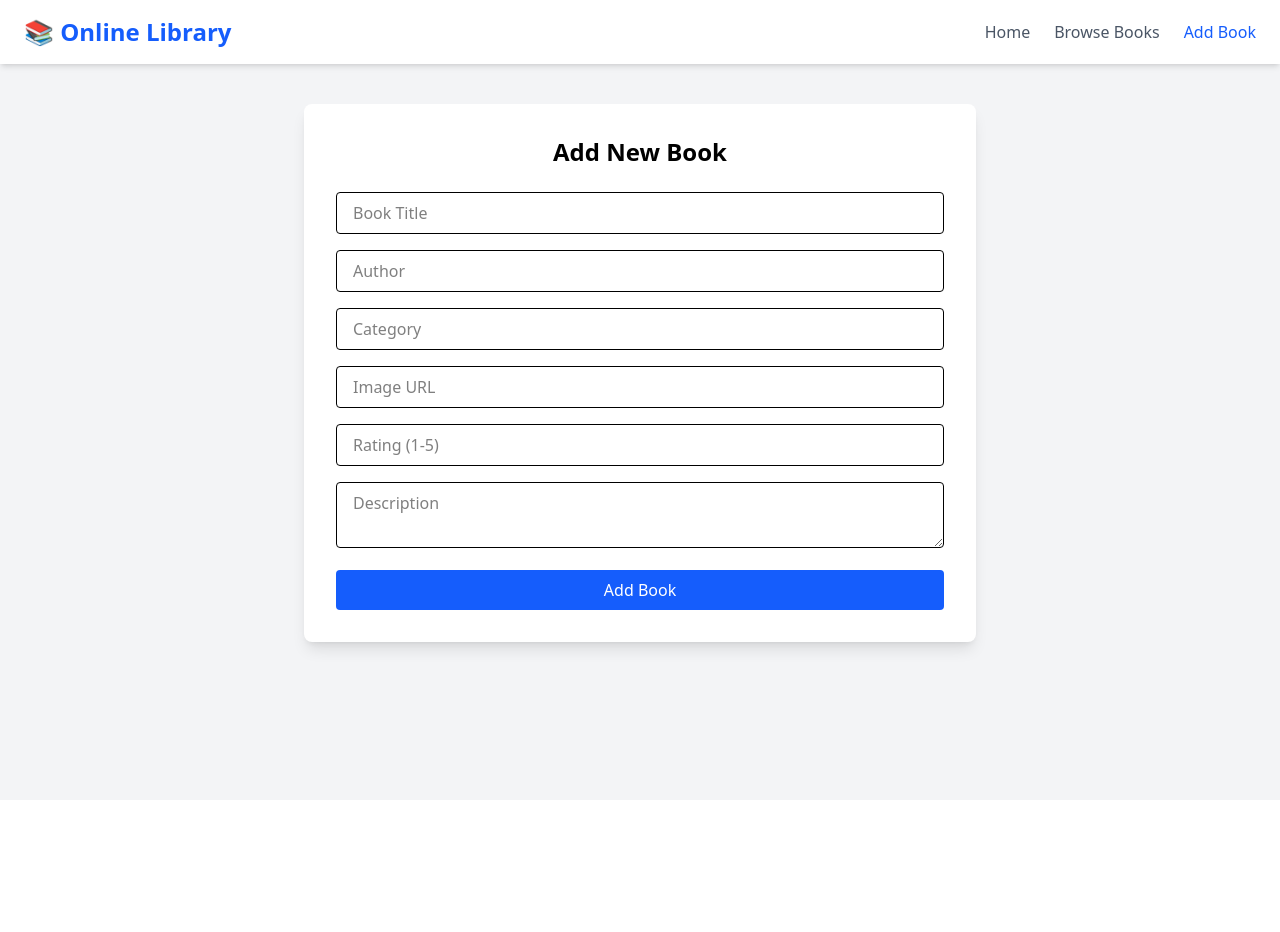
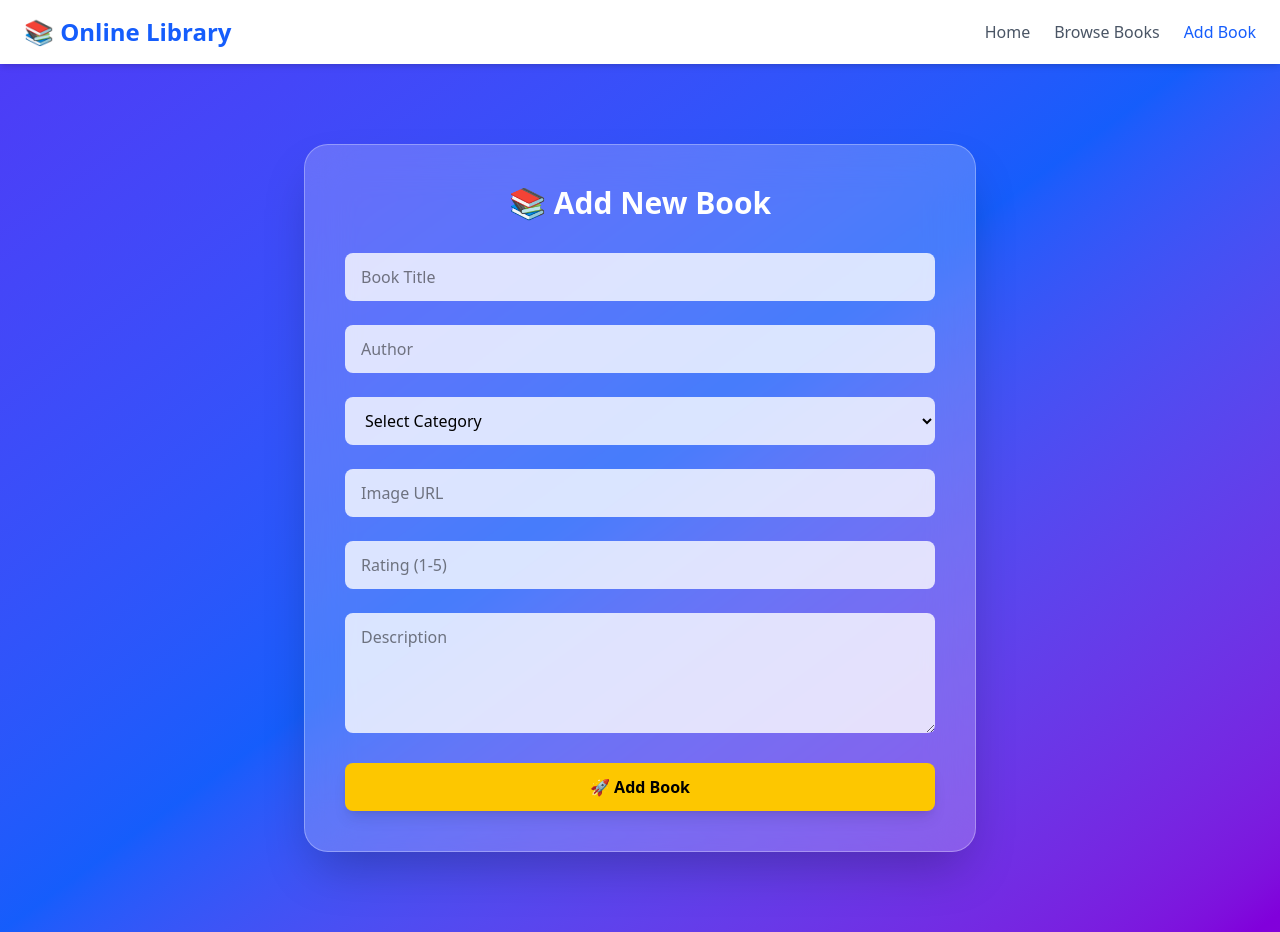
Before and after one commit to Er-Saurabh-Gondane/llibraryManagment, a React (Vite) app: page /add-book in a window 1280 px wide. Before the commit the page ends 800 px from the top, so only its background shows below. Built offline with nearby package versions, Linux system fonts and the light colour scheme.

Commit message:
add book form page is now looking dynamic

```diff
--- a/src/pages/AddBook.jsx
+++ b/src/pages/AddBook.jsx
@@ -1,7 +1,7 @@
 import React, { useState } from "react";
 import { useDispatch } from "react-redux";
 import { useNavigate } from "react-router-dom";
-import { addBook } from "../redux/bookSlice.js";
+import { addBook } from "../redux/bookSlice";
 import Navbar from "../components/Navbar";
 
 export default function AddBook() {
@@ -19,7 +19,6 @@ export default function AddBook() {
 
   const [errors, setErrors] = useState({});
 
-  // Handle input change
   const handleChange = (e) => {
     setFormData({
       ...formData,
@@ -27,7 +26,6 @@ export default function AddBook() {
     });
   };
 
-  // Validation
   const validate = () => {
     let newErrors = {};
 
@@ -47,7 +45,6 @@ export default function AddBook() {
     return newErrors;
   };
 
-  // Submit handler
   const handleSubmit = (e) => {
     e.preventDefault();
 
@@ -70,15 +67,17 @@ export default function AddBook() {
   };
 
   return (
-    <div className="min-h-screen bg-gray-100">
+    <div className="min-h-screen bg-gradient-to-br from-indigo-600 via-blue-600 to-purple-700">
       <Navbar />
 
-      <section className="max-w-2xl mx-auto bg-white shadow-lg rounded-lg p-8 mt-10">
-        <h2 className="text-2xl font-bold text-center mb-6">
-          Add New Book
+      <div className="flex justify-center items-center py-20 px-4">
+        <div className="w-full max-w-2xl bg-white/20 backdrop-blur-xl p-10 rounded-3xl shadow-2xl border border-white/30">
+
+          <h2 className="text-3xl font-bold text-white text-center mb-8">
+            📚 Add New Book
           </h2>
 
-        <form onSubmit={handleSubmit} className="space-y-4">
+          <form onSubmit={handleSubmit} className="space-y-6">
 
             {/* Title */}
             <div>
@@ -88,10 +87,10 @@ export default function AddBook() {
                 placeholder="Book Title"
                 value={formData.title}
                 onChange={handleChange}
-              className="w-full px-4 py-2 border rounded"
+                className="w-full px-4 py-3 rounded-lg bg-white/80 focus:outline-none focus:ring-2 focus:ring-yellow-400 transition"
               />
               {errors.title && (
-              <p className="text-red-500 text-sm">{errors.title}</p>
+                <p className="text-red-300 text-sm mt-1">{errors.title}</p>
               )}
             </div>
 
@@ -103,29 +102,34 @@ export default function AddBook() {
                 placeholder="Author"
                 value={formData.author}
                 onChange={handleChange}
-              className="w-full px-4 py-2 border rounded"
+                className="w-full px-4 py-3 rounded-lg bg-white/80 focus:outline-none focus:ring-2 focus:ring-yellow-400 transition"
               />
               {errors.author && (
-              <p className="text-red-500 text-sm">{errors.author}</p>
+                <p className="text-red-300 text-sm mt-1">{errors.author}</p>
               )}
             </div>
 
-          {/* Category */}
+            {/* Category Dropdown */}
             <div>
-            <input
-              type="text"
+              <select
                 name="category"
-              placeholder="Category"
                 value={formData.category}
                 onChange={handleChange}
-              className="w-full px-4 py-2 border rounded"
-            />
+                className="w-full px-4 py-3 rounded-lg bg-white/80 focus:outline-none focus:ring-2 focus:ring-yellow-400 transition"
+              >
+                <option value="">Select Category</option>
+                <option>Fiction</option>
+                <option>Non-Fiction</option>
+                <option>Sci-Fi</option>
+                <option>History</option>
+                <option>Mystery</option>
+              </select>
               {errors.category && (
-              <p className="text-red-500 text-sm">{errors.category}</p>
+                <p className="text-red-300 text-sm mt-1">{errors.category}</p>
               )}
             </div>
 
-          {/* Image URL */}
+            {/* Image */}
             <div>
               <input
                 type="text"
@@ -133,12 +137,23 @@ export default function AddBook() {
                 placeholder="Image URL"
                 value={formData.image}
                 onChange={handleChange}
-              className="w-full px-4 py-2 border rounded"
+                className="w-full px-4 py-3 rounded-lg bg-white/80 focus:outline-none focus:ring-2 focus:ring-yellow-400 transition"
               />
               {errors.image && (
-              <p className="text-red-500 text-sm">{errors.image}</p>
+                <p className="text-red-300 text-sm mt-1">{errors.image}</p>
               )}
             </div>
+
+            {/* Image Preview */}
+            {formData.image && (
+              <div className="flex justify-center">
+                <img
+                  src={formData.image}
+                  alt="Preview"
+                  className="w-32 h-40 object-cover rounded-lg shadow-lg"
+                />
+              </div>
+            )}
 
             {/* Rating */}
             <div>
@@ -148,10 +163,10 @@ export default function AddBook() {
                 placeholder="Rating (1-5)"
                 value={formData.rating}
                 onChange={handleChange}
-              className="w-full px-4 py-2 border rounded"
+                className="w-full px-4 py-3 rounded-lg bg-white/80 focus:outline-none focus:ring-2 focus:ring-yellow-400 transition"
               />
               {errors.rating && (
-              <p className="text-red-500 text-sm">{errors.rating}</p>
+                <p className="text-red-300 text-sm mt-1">{errors.rating}</p>
               )}
             </div>
 
@@ -160,25 +175,27 @@ export default function AddBook() {
               <textarea
                 name="description"
                 placeholder="Description"
+                rows="4"
                 value={formData.description}
                 onChange={handleChange}
-              className="w-full px-4 py-2 border rounded"
+                className="w-full px-4 py-3 rounded-lg bg-white/80 focus:outline-none focus:ring-2 focus:ring-yellow-400 transition"
               />
               {errors.description && (
-              <p className="text-red-500 text-sm">{errors.description}</p>
+                <p className="text-red-300 text-sm mt-1">{errors.description}</p>
               )}
             </div>
 
-          {/* Submit Button */}
+            {/* Submit */}
             <button
               type="submit"
-            className="w-full bg-blue-600 text-white py-2 rounded hover:bg-blue-700 transition"
+              className="w-full bg-yellow-400 text-black font-semibold py-3 rounded-lg shadow-lg hover:scale-105 hover:bg-yellow-300 transition transform duration-300"
             >
-            Add Book
+              🚀 Add Book
             </button>
 
           </form>
-      </section>
+        </div>
+      </div>
     </div>
   );
 }
```
Lines whose indentation alone changed are shown as unchanged.
